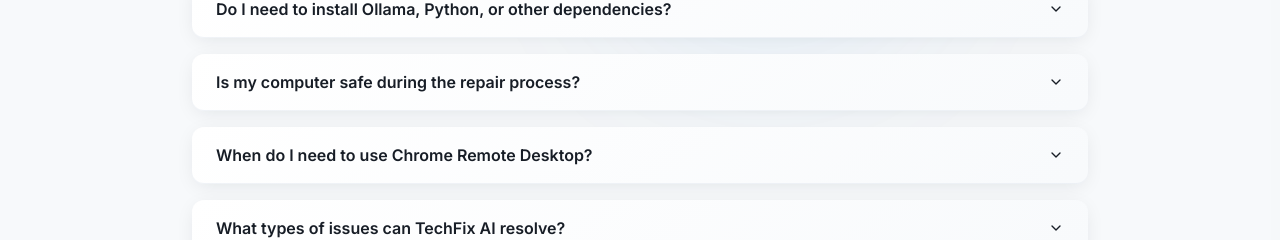
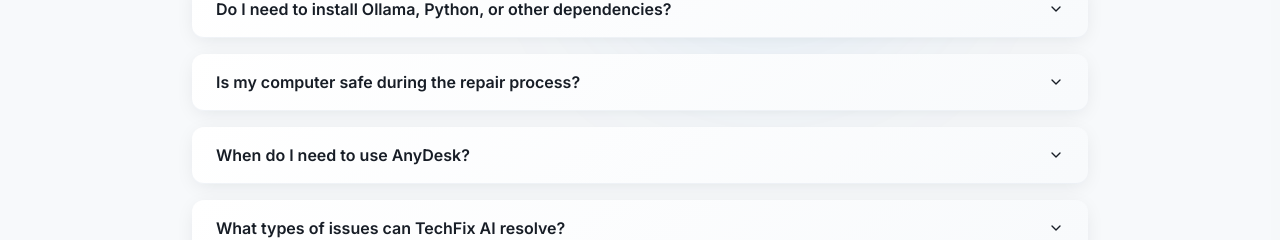
Before and after one commit to Boluex/techfix-frontend, a React (Vite) app: page / in a window 1280 px wide. Shown: the part 3735-3975 px from the top of the page. Built offline with nearby package versions, Linux system fonts and the light colour scheme; no server answers; the HTML template or start-up script is replaced by a standard one.

Commit message:
Update FAQ for remote desktop tools and service policy

```diff
--- a/src/components/FAQ.tsx
+++ b/src/components/FAQ.tsx
@@ -16,12 +16,12 @@ export const FAQ = () => {
       answer: "Absolutely. Your security is our top priority. Every action our AI agent wants to perform requires your explicit approval through UAC (Windows) or sudo (Linux) prompts. You maintain complete control over your system at all times."
     },
     {
-      question: "When do I need to use Chrome Remote Desktop?",
-      answer: "Only if our AI can't automatically resolve your issue within the 30-minute AI session. In such cases, we'll guide you through opening Chrome Remote Desktop so our human experts can provide direct assistance during the remaining 15 minutes."
+      question: "When do I need to use AnyDesk?",
+      answer: "Only if our AI can't automatically resolve your issue within the 30-minute AI session. In such cases, we'll guide you through opening AnyDesk Remote Desktop so our human experts can provide direct assistance during the remaining minutes."
     },
     {
       question: "What types of issues can TechFix AI resolve?",
-      answer: "Our AI specializes in software-related issues including system errors, application crashes, performance problems, configuration issues, driver problems, and software conflicts. We handle both Windows and Linux systems effectively."
+      answer: "Our AI specializes in software-related issues including system errors, application crashes, performance problems, configuration issues, driver problems,application issues, and software conflicts. We handle both Windows and Linux systems effectively."
     },
     {
       question: "How does the 45-minute session work?",
@@ -37,11 +37,11 @@ export const FAQ = () => {
     },
     {
       question: "Can I use TechFix AI on multiple computers?",
-      answer: "Each $5 session token is valid for one computer and one 45-minute session. If you need help with multiple computers, you'll need separate tokens for each system. However, you can use the same email address for multiple sessions."
+      answer: "Each session token is valid for one computer and one 45-minute session. If you need help with multiple computers, you'll need separate tokens for each system. However, you can use the same email address for multiple sessions."
     },
     {
       question: "What if I'm not satisfied with the service?",
-      answer: "We stand behind our service. If we can't make meaningful progress on your issue during the session, we offer a full refund. Our goal is to solve your tech problems efficiently and effectively."
+      answer: "We stand behind our service. If we can't make meaningful progress on your issue during the session, send us a feed back here <a>https://tally.so/r/mR7ydj</a> . Our goal is to solve your tech problems efficiently and effectively."
     },
     {
       question: "Do you support macOS?",
```
